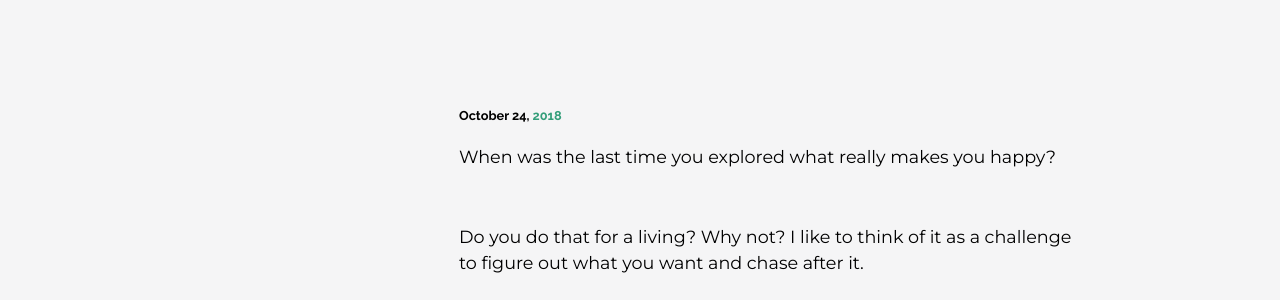
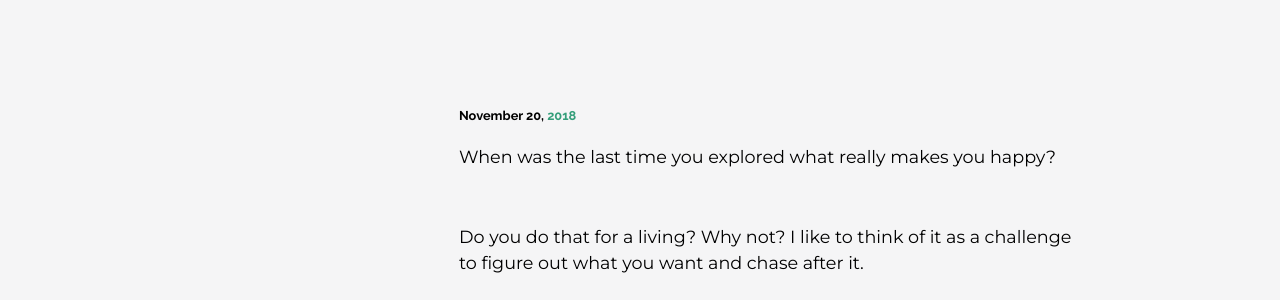
Before and after one commit to abelshinabery/jotted-blog, a Jekyll site: the page built from _posts/2018-11-20-What-is-discovery?.md, in a window 1280 px wide. Shown: the part 375-675 px from the top of the page. Built offline with Jekyll 4.4.1, drawn with Linux system fonts in a browser that asks for light colours.

Commit message:
Changed date to be dynamically generated in post

```diff
--- a/_layouts/post.html
+++ b/_layouts/post.html
@@ -11,7 +11,7 @@
         <div class="post-container">
           <article class="post">
             <h2 id="post-title">{{ page.title }} <span class="green-text"></span></h2>
-            <p id="post-date">October 24, <span class="green-text">2018</span></p>
+            <p id="post-date">{{ page.date | date: '%B %d' }}, <span class="green-text">2018</span></p>
             {{ content }}
           </article>
         </div>
--- a/contact.html
+++ b/contact.html
@@ -1,6 +1,7 @@
 ---
 title: contact
 layout: default
+permalink: contact.html
 ---
 
 <main id="main">
```
